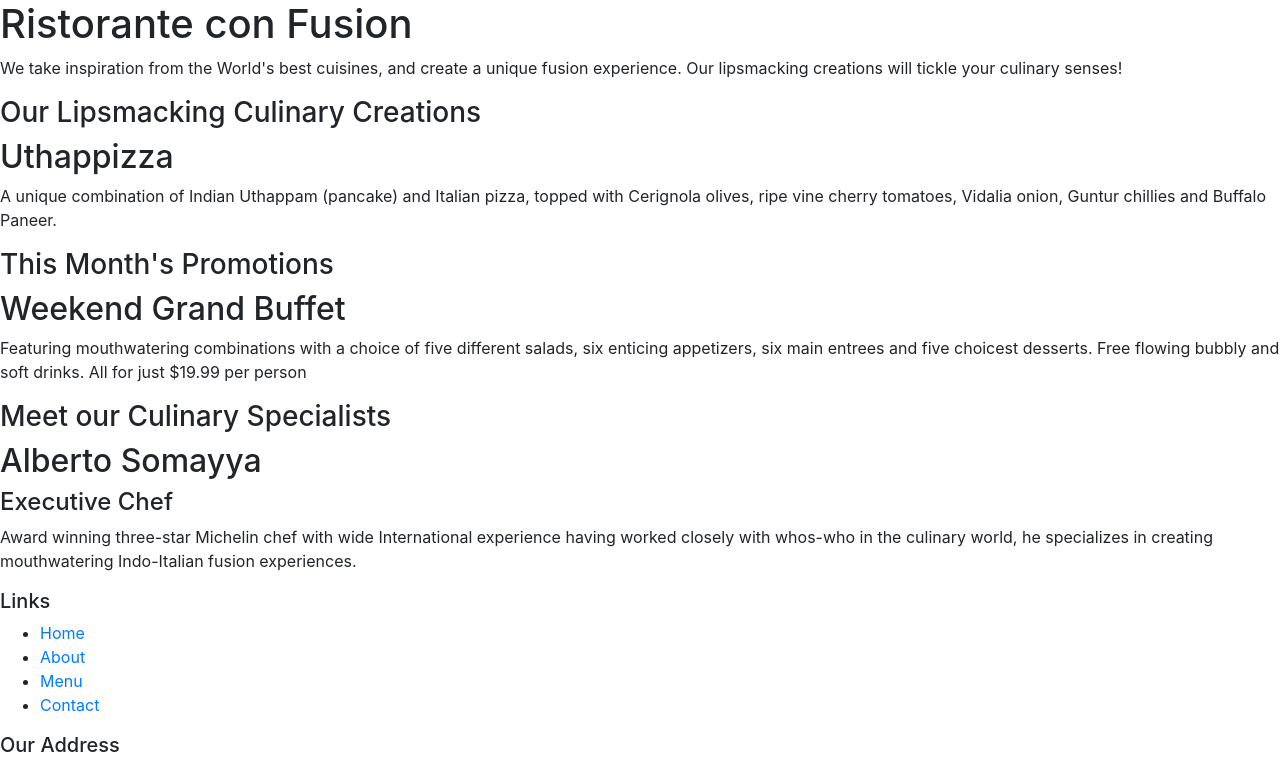
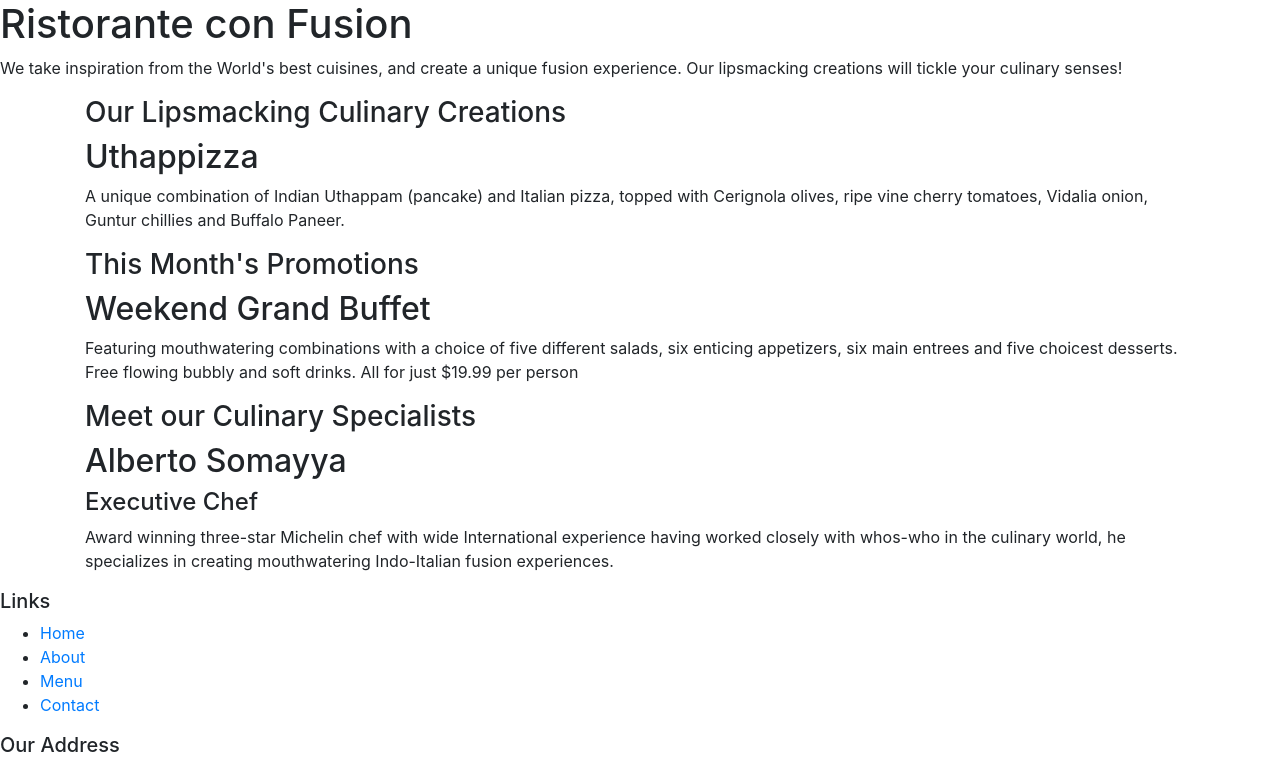
Before and after one commit to liudmila-lebedeva/conFusion, a website: page index.html in a window 1280 px wide. Shown: the top 762 px of the page. Drawn offline with nearby package versions, Linux system fonts and the light colour scheme.

Commit message:
Bootstrap

```diff
--- a/index.html
+++ b/index.html
@@ -27,7 +27,7 @@
         </div>
     </header>
 
-    <div>
+    <div class="container">
         <div>
             <div>
                 <h3>Our Lipsmacking Culinary Creations</h3>
```
